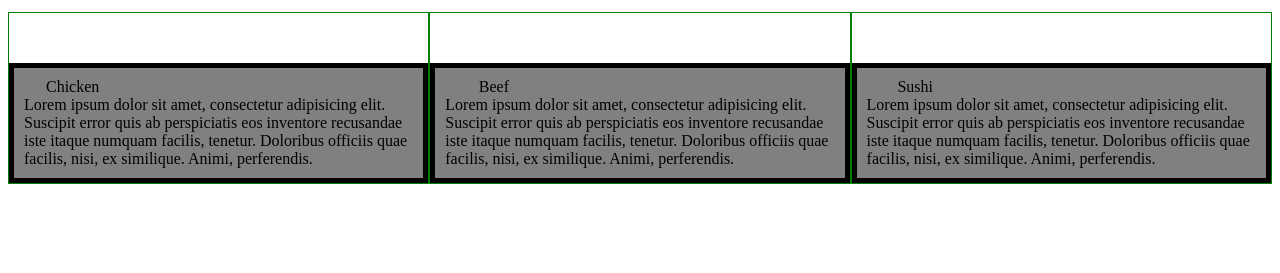
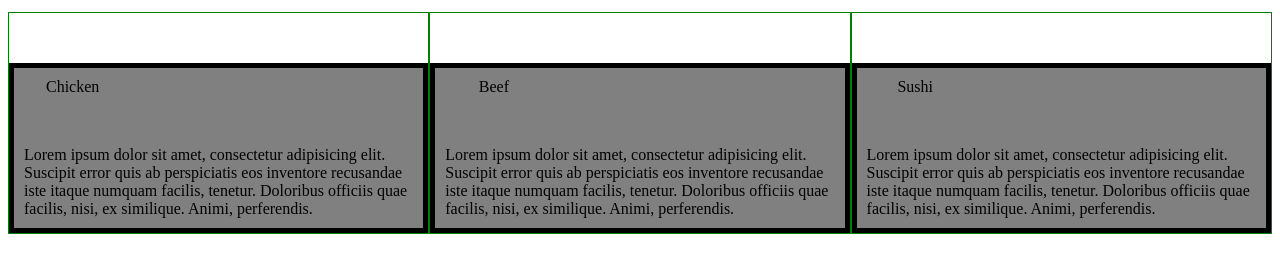
Before and after one commit to ljc2mail/coursera-html_css_javascript, a plain HTML site: page wk2/assignment/index.html in a window 1280 px wide. Shown: the part 61-334 px from the top of the page. Drawn offline with Linux system fonts and the light colour scheme.

Commit message:
fix typo

```diff
--- a/wk2/assignment/index.html
+++ b/wk2/assignment/index.html
@@ -39,7 +39,6 @@ h2 {
 	clear: left;
 	text-align: center;
 }
-box#box_header
 
 #content {
   margin-top: 50px; /* green */
```
